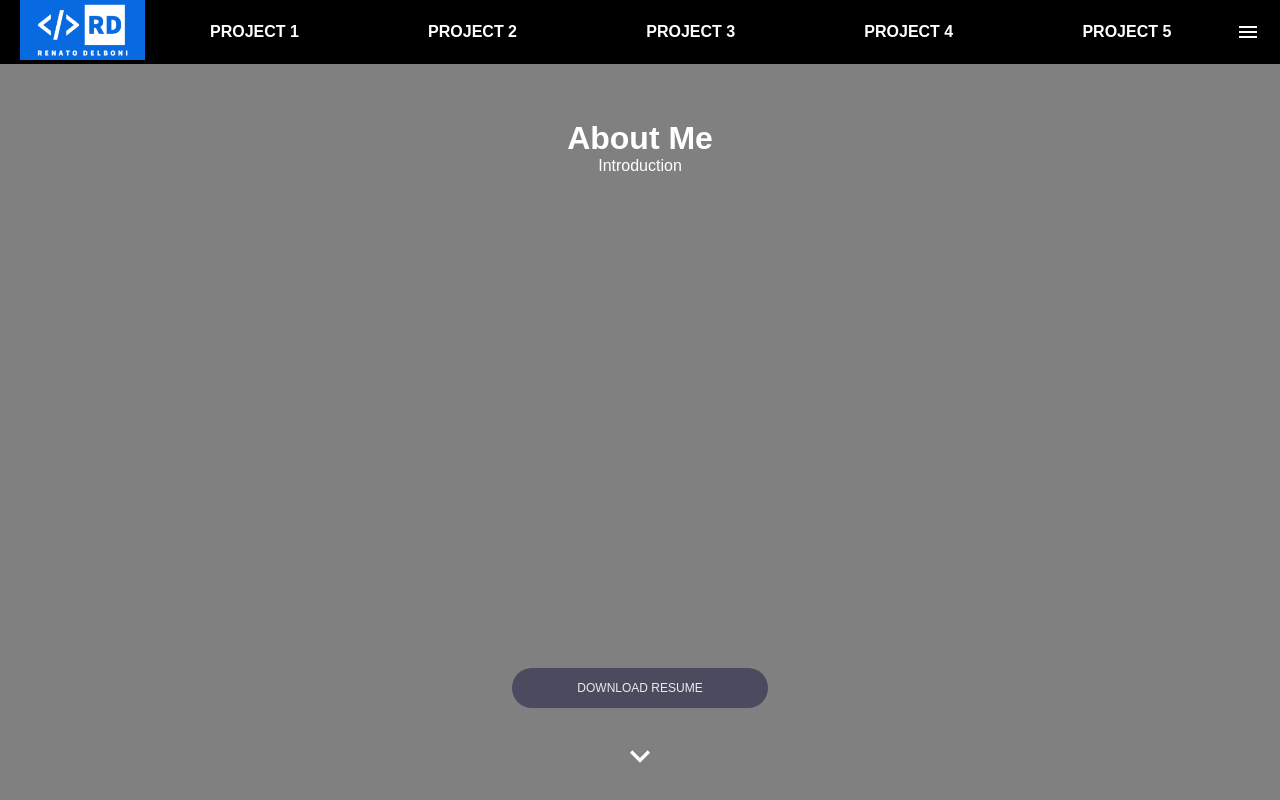
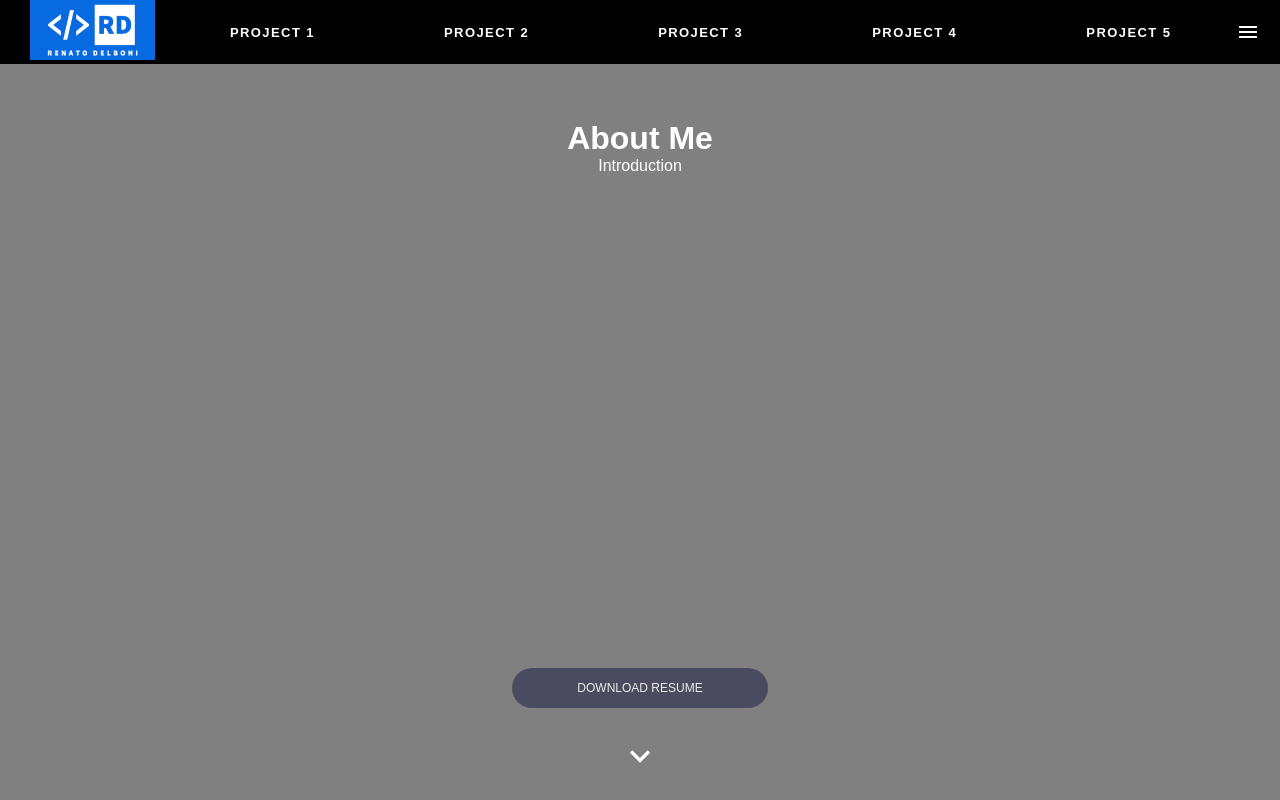
Before and after one commit to Netsujr/renato-react-portfolio, a React (Create React App) app: page / in a window 1280 px wide. Shown: the top 800 px of the page. Built offline with nearby package versions, Linux system fonts and the light colour scheme.

Commit message:
line under link works

```diff
--- a/src/components/Header.js
+++ b/src/components/Header.js
@@ -10,11 +10,13 @@ function Header() {
         <img src={logo} alt="" />
       </a>
       <Menu>
-        <a href="#">Project 1</a>
-        <a href="#">Project 2</a>
-        <a href="#">Project 3</a>
-        <a href="#">Project 4</a>
-        <a href="#">Project 5</a>
+        <a href="#">
+          <span>Project 1</span>
+        </a>
+        <a href="#"><span>Project 2</span></a>
+        <a href="#"><span>Project 3</span></a>
+        <a href="#"><span>Project 4</span></a>
+        <a href="#"><span>Project 5</span></a>
       </Menu>
       <RightMenu>
         <CustomMenu />
@@ -40,9 +42,44 @@ const Container = styled.div`
   right: 0;
   /* use this to stick the div to positions of the page  */
 
-  & img {
+  img {
     height: 60px;
   }
+
+   a {
+    font-weight: 600;
+    text-transform: uppercase;
+    padding: 0 10px;
+    flex-wrap: nowrap;
+    cursor: pointer;
+    color: white;
+
+  span {
+    font-size: 13px;
+    letter-spacing: 1.42px;
+    position: relative;
+    &:after {
+      content: "";
+      height: 1px;
+      background: white;
+      position: absolute;
+      left: 0;
+      right: 0;
+      bottom: -6px;
+      opactity: 0;
+      transform-origin: left center;
+      transition: all 250ms cubic-bezier(0.25, 0.46, 0.45, 0.94) 0s;
+      transform: scaleX(0);
+    }
+  }
+
+  &:hover {
+    span:after {
+      transform: scaleX(1);
+      opacity: 1;
+    }
+  }
+}
   `;
 
 const Menu = styled.div`
@@ -50,15 +87,6 @@ const Menu = styled.div`
   align-items: center;
   justify-content: space-around;
   flex: 1;
-
-  a {
-    font-weight: 600;
-    text-transform: uppercase;
-    padding: 0 10px;
-    flex-wrap: nowrap;
-    cursor: pointer;
-    color: white;
-  }
 
   @media(max-width: 768px) {
     display: none;
```
